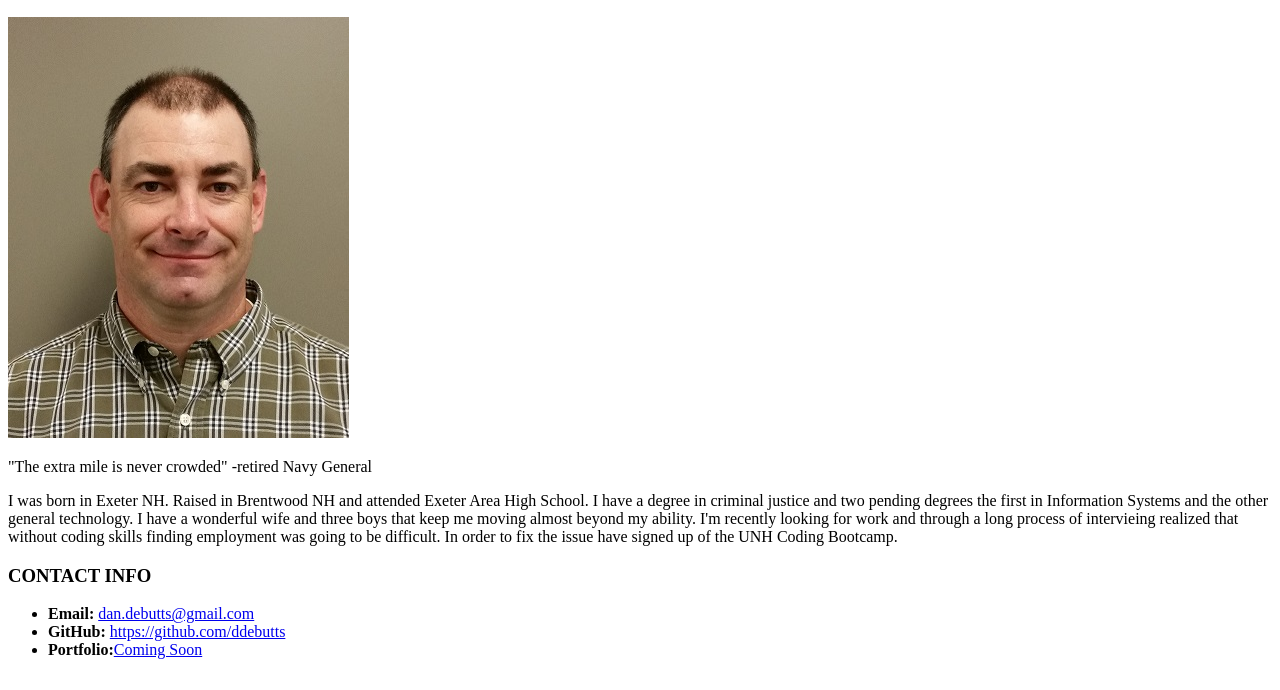
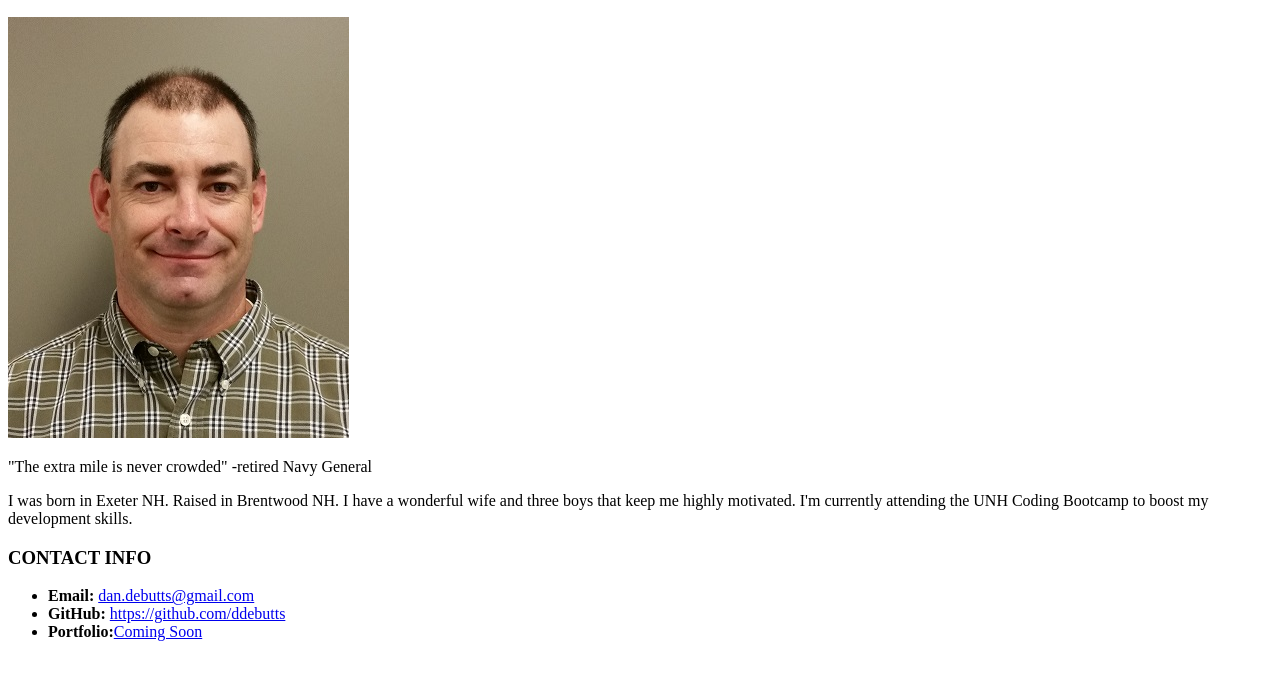
Before and after one commit to ddebutts/ddebutts.github.io, a plain HTML site: page index.html in a window 1280 px wide. Shown: the part 110-800 px from the top of the page. Drawn offline with Linux system fonts and the light colour scheme.

Commit message:
fixed profile

```diff
--- a/index.html
+++ b/index.html
@@ -17,7 +17,7 @@
                 <!--Image of Dan DeButts 2017-->
                 <img src="DanDebutts_badgephoto3.jpg" alt="Dan DeButts">
                 <p>"The extra mile is never crowded" -retired Navy General</p>
-                <p>I was born in Exeter NH.  Raised in Brentwood NH and attended Exeter Area High School.  I have a degree in criminal justice and two pending degrees the first in Information Systems and the other general technology.  I have a wonderful wife and three boys that keep me moving almost beyond my ability.  I'm recently looking for work and through a long process of intervieing realized that without coding skills finding employment was going to be difficult.  In order to fix the issue have signed up of the UNH Coding Bootcamp.</p>
+                <p>I was born in Exeter NH.  Raised in Brentwood NH.  I have a wonderful wife and three boys that keep me highly motivated. I'm currently attending the UNH Coding Bootcamp to boost my development skills.</p>
             </section>
             <!--Section 2: Contact Info-->
             <section>
```
